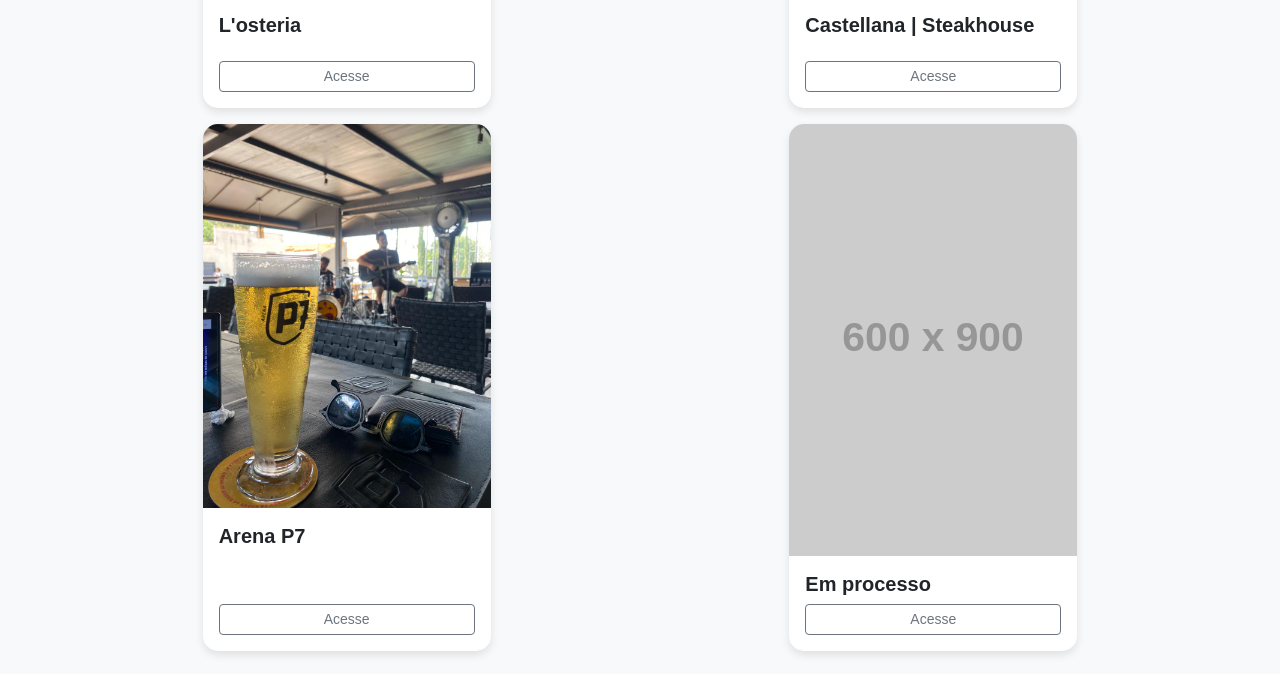
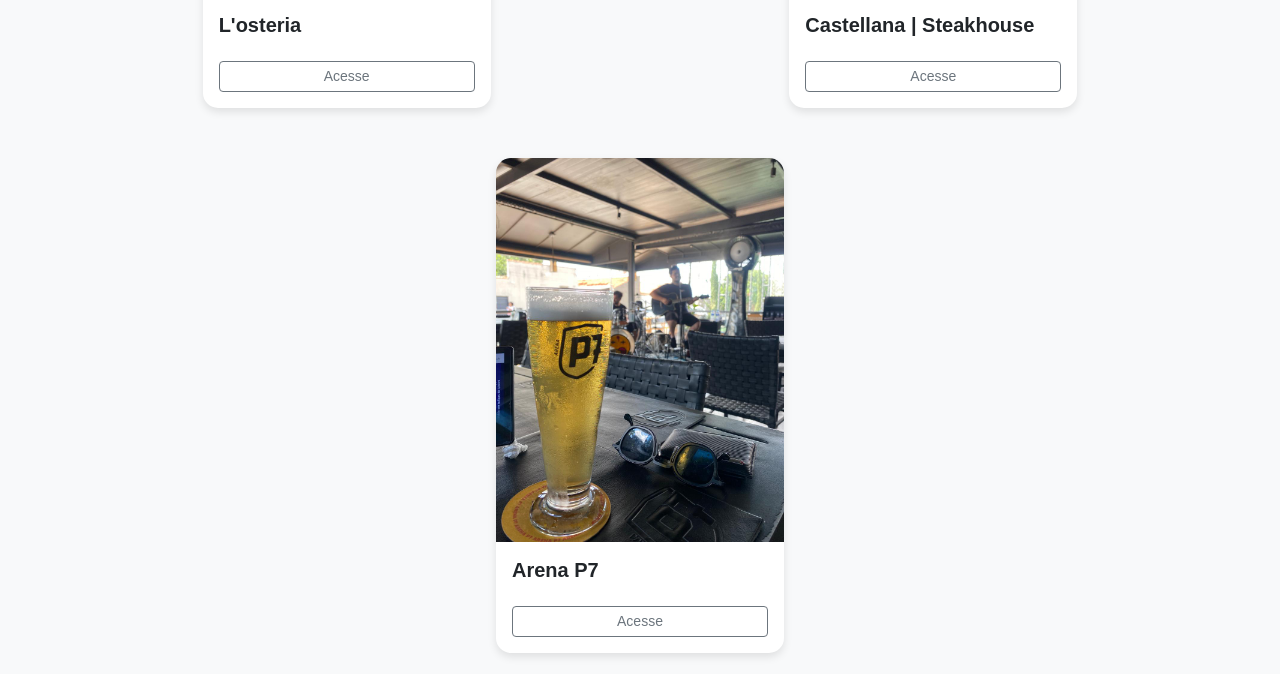
Before and after one commit to miguelzuchi/Blog-Culinario, a plain HTML site: page recomendacoes.html in a window 1280 px wide. Shown: the part 789-1463 px from the top of the page. Drawn offline with nearby package versions, Linux system fonts and the light colour scheme; placeholder pictures from the web are drawn by us.

Commit message:
Ajustando card P7

```diff
--- a/recomendacoes.html
+++ b/recomendacoes.html
@@ -63,7 +63,7 @@
         <div class="col d-flex justify-content-center">
             <div class="card h-100" id="card-recomendacoes">
                 <a href="Rest_Bambina.html"><img src="assets/images/Recomendações-Bambina.jpg" class="card-img-top img-fluid"
-                        alt="Panificadra Bambina"></a>
+                        alt="Panificadora Bambina"></a>
                 <div class="card-body d-flex flex-column">
                     <h5 class="titulo-cards">Panificadora Bambina</h5>
                     <a href="Rest_Bambina.html" class="btn btn-outline-secondary btn-sm mt-auto">Acesse</a>
@@ -104,10 +104,11 @@
             </div>
         </div>
 
-        <div class="col d-flex justify-content-center">
+
+        <div class="col d-flex justify-content-center mx-auto" style="margin-top: 50px;">
             <div class="card h-100" id="card-recomendacoes">
                 <a href="Rest_ArenaP7.html"><img src="assets/images/P7.jpeg" class="card-img-top img-fluid"
-                        alt="L'osteria"></a>
+                        alt="Arena P7"></a>
                 <div class="card-body d-flex flex-column">
                     <h5 class="titulo-cards">Arena P7</h5>
                     <p class="card-text"></p>
@@ -115,20 +116,7 @@
                 </div>
             </div>
         </div>
-        <div class="col d-flex justify-content-center">
-            <div class="card h-100" id="card-recomendacoes">
-                <a href="#"><img src="https://placehold.co/600x900" class="card-img-top img-fluid"
-                        alt="Castellana | Steakhouse "></a>
-                <div class="card-body d-flex flex-column">
-                    <h5 class="titulo-cards">Em processo</h5>
-                    <a href="#" class="btn btn-outline-secondary btn-sm mt-auto">Acesse</a>
-                </div>
-            </div>
-        </div>
     </div>
-
-
-
     <!--rodapé-->
     <footer class="bg-dark text-light py-4 mt-4">
         <div class="container">
```
